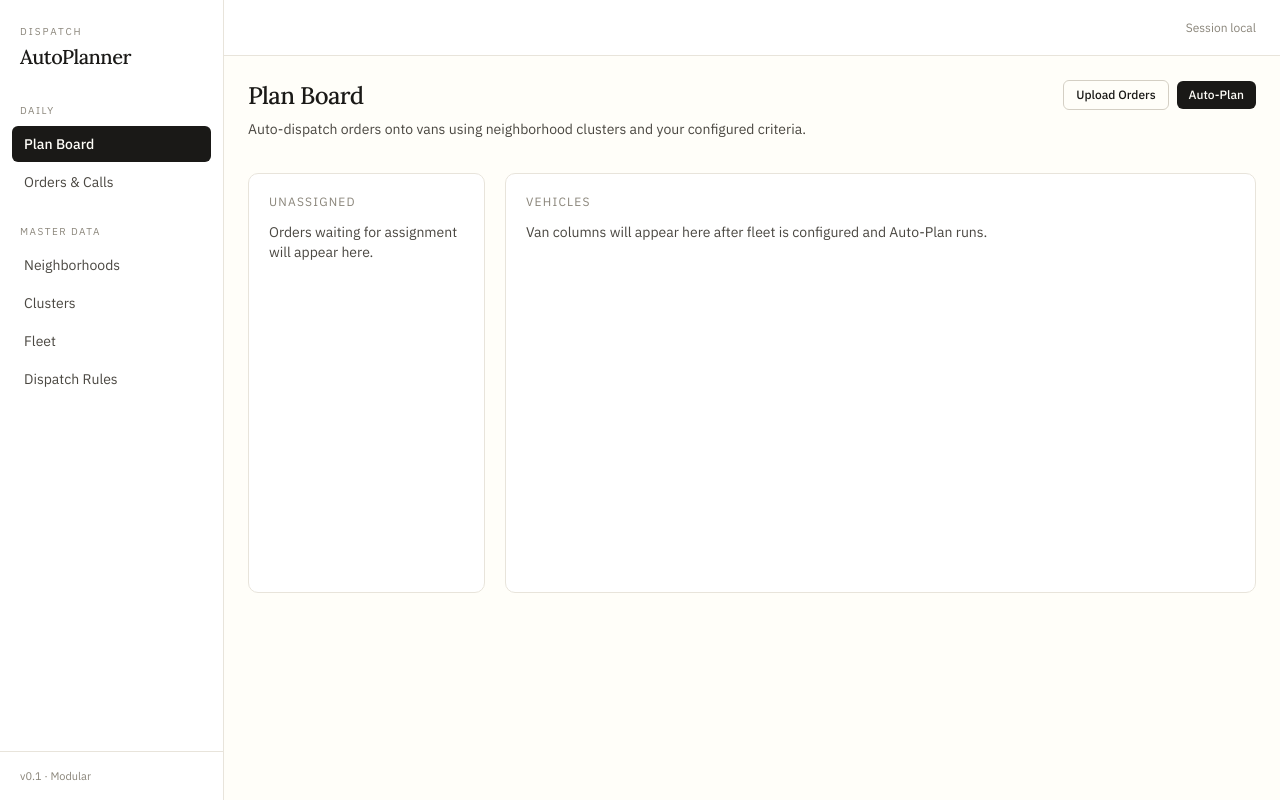
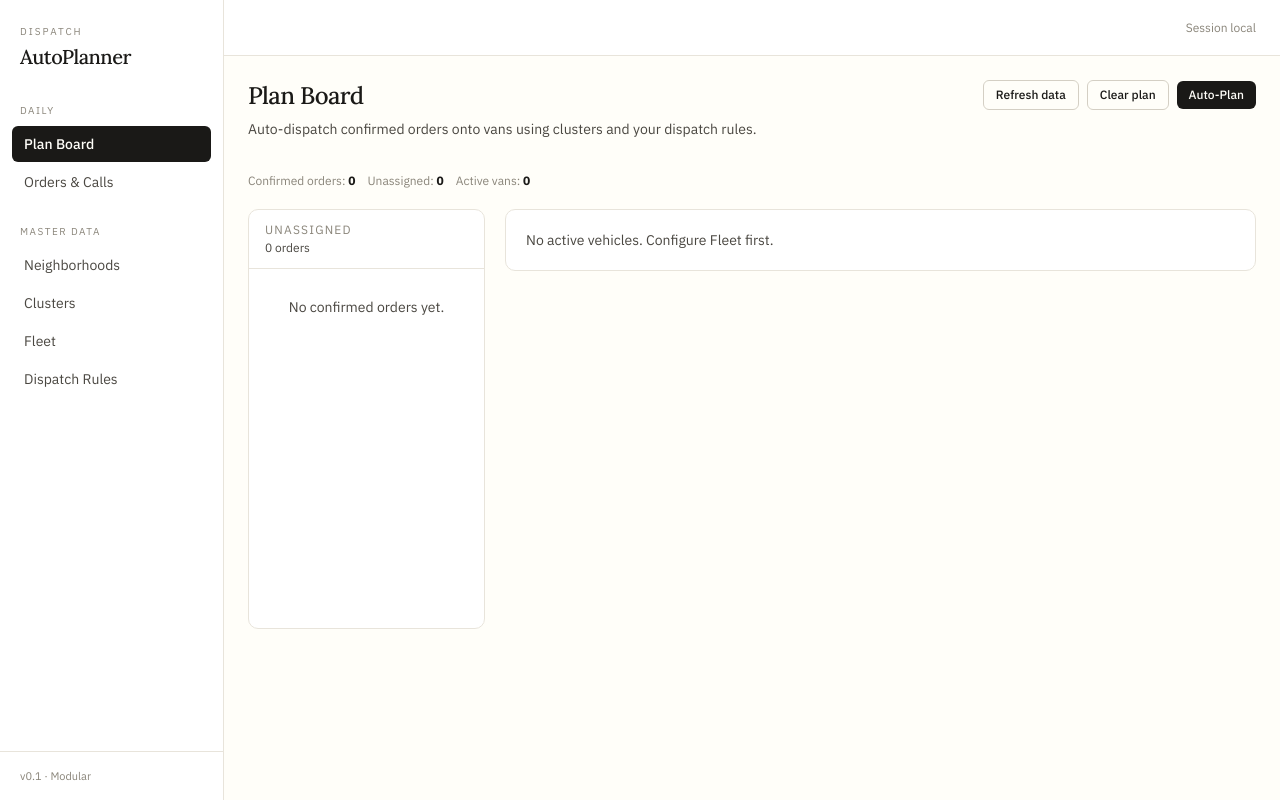
Before and after one commit to selbarinssi/autoplanner, a Next.js app: page /plan in a window 1280 px wide. Built offline with nearby package versions, Linux system fonts and the light colour scheme.

Commit message:
Update page.tsx

```diff
--- a/src/app/(app)/plan/page.tsx
+++ b/src/app/(app)/plan/page.tsx
@@ -1,40 +1,297 @@
+'use client';
+
+import { useEffect, useMemo, useState } from 'react';
+import type { Order, Vehicle } from '@/domain/types';
+import { autoAssign } from '@/domain/assignment/autoAssign';
+import type { VehicleState } from '@/domain/assignment/createVehicleState';
+import { getOrders, replaceOrders } from '@/lib/repositories/orders';
+import { getVehicles } from '@/lib/repositories/vehicles';
+import { getNeighborhoods } from '@/lib/repositories/neighborhoods';
+import { getClusters } from '@/lib/repositories/clusters';
+import { getDispatchConfig } from '@/lib/repositories/dispatchConfig';
 import { PageHeader } from '@/components/ui/PageHeader';
 import { Button } from '@/components/ui/Button';
 import { Card } from '@/components/ui/Card';
 
+/** Default TRS service names until Rules config exposes them */
+const DEFAULT_TRS_SERVICES = [
+  'TRS',
+  'Click & Collect',
+  'C&C',
+  'Click and Collect',
+];
+
 export default function PlanPage() {
+  const [orders, setOrders] = useState<Order[]>([]);
+  const [vehicles, setVehicles] = useState<Vehicle[]>([]);
+  const [vehicleStates, setVehicleStates] = useState<
+    Record<string, VehicleState>
+  >({});
+  const [unassignedNeighborhoodIds, setUnassignedNeighborhoodIds] = useState<
+    string[]
+  >([]);
+  const [message, setMessage] = useState<string | null>(null);
+  const [ran, setRan] = useState(false);
+
+  function reloadMaster() {
+    setOrders(getOrders());
+    setVehicles(getVehicles());
+  }
+
+  useEffect(() => {
+    reloadMaster();
+  }, []);
+
+  const activeVehicles = useMemo(
+    () => vehicles.filter((v) => !v.isDown),
+    [vehicles]
+  );
+
+  const confirmedOrders = useMemo(
+    () => orders.filter((o) => o.status === 'confirmed'),
+    [orders]
+  );
+
+  const unassignedOrders = useMemo(
+    () => confirmedOrders.filter((o) => !o.assignedTo),
+    [confirmedOrders]
+  );
+
+  function ordersForVehicle(vehicleId: string): Order[] {
+    return confirmedOrders.filter((o) => o.assignedTo === vehicleId);
+  }
+
+  function runAutoPlan() {
+    setMessage(null);
+
+    const neighborhoods = getNeighborhoods();
+    const clusters = getClusters();
+    const config = getDispatchConfig();
+    const fleet = getVehicles();
+    const currentOrders = getOrders();
+
+    const confirmed = currentOrders.filter((o) => o.status === 'confirmed');
+
+    if (confirmed.length === 0) {
+      setMessage('No confirmed orders. Import orders and set status to Confirmed first.');
+      return;
+    }
+    if (fleet.filter((v) => !v.isDown).length === 0) {
+      setMessage('No active vehicles. Add vans in Fleet and make sure they are not marked DOWN.');
+      return;
+    }
+    if (neighborhoods.length === 0) {
+      setMessage('No neighborhoods configured. Add them under Config → Neighborhoods.');
+      return;
+    }
+
+    // Reset assignment on confirmed orders before running
+    const reset = currentOrders.map((o) =>
+      o.status === 'confirmed' ? { ...o, assignedTo: null } : o
+    );
+
+    const result = autoAssign(
+      reset.filter((o) => o.status === 'confirmed'),
+      fleet,
+      neighborhoods,
+      clusters,
+      config,
+      DEFAULT_TRS_SERVICES
+    );
+
+    // Merge assigned confirmed orders back into full list
+    const byId = new Map(result.orders.map((o) => [o.id, o]));
+    const merged = reset.map((o) => {
+      const updated = byId.get(o.id);
+      return updated ? updated : o;
+    });
+
+    replaceOrders(merged);
+    setOrders(merged);
+    setVehicleStates(result.vehicleStates);
+    setUnassignedNeighborhoodIds(result.unassignedNeighborhoodIds);
+    setRan(true);
+
+    const assignedCount = result.orders.filter((o) => o.assignedTo).length;
+    const unassignedCount = result.orders.length - assignedCount;
+    setMessage(
+      `Auto-Plan done: ${assignedCount} assigned, ${unassignedCount} unassigned` +
+        (result.unassignedNeighborhoodIds.length
+          ? ` · ${result.unassignedNeighborhoodIds.length} neighborhood(s) could not be placed`
+          : '')
+    );
+  }
+
+  function clearAssignments() {
+    if (!confirm('Clear all vehicle assignments on confirmed orders?')) return;
+    const next = getOrders().map((o) =>
+      o.status === 'confirmed' ? { ...o, assignedTo: null } : o
+    );
+    replaceOrders(next);
+    setOrders(next);
+    setVehicleStates({});
+    setUnassignedNeighborhoodIds([]);
+    setRan(false);
+    setMessage('Assignments cleared.');
+  }
+
   return (
     <>
       <PageHeader
         title="Plan Board"
-        description="Auto-dispatch orders onto vans using neighborhood clusters and your configured criteria."
+        description="Auto-dispatch confirmed orders onto vans using clusters and your dispatch rules."
         actions={
           <>
-            <Button variant="secondary" size="sm">Upload Orders</Button>
-            <Button size="sm">Auto-Plan</Button>
+            <Button variant="secondary" size="sm" onClick={reloadMaster}>
+              Refresh data
+            </Button>
+            <Button variant="secondary" size="sm" onClick={clearAssignments}>
+              Clear plan
+            </Button>
+            <Button size="sm" onClick={runAutoPlan}>
+              Auto-Plan
+            </Button>
           </>
         }
       />
 
+      {message && (
+        <Card className="mb-5">
+          <p className="text-sm">{message}</p>
+        </Card>
+      )}
+
+      {/* Summary strip */}
+      <div className="flex flex-wrap gap-3 mb-5 text-xs text-[var(--text-muted)]">
+        <span>
+          Confirmed orders:{' '}
+          <strong className="text-[var(--text)]">{confirmedOrders.length}</strong>
+        </span>
+        <span>
+          Unassigned:{' '}
+          <strong className="text-[var(--text)]">{unassignedOrders.length}</strong>
+        </span>
+        <span>
+          Active vans:{' '}
+          <strong className="text-[var(--text)]">{activeVehicles.length}</strong>
+        </span>
+        {ran && unassignedNeighborhoodIds.length > 0 && (
+          <span>
+            Unplaced areas:{' '}
+            <strong className="text-[var(--text)]">
+              {unassignedNeighborhoodIds.join(', ')}
+            </strong>
+          </span>
+        )}
+      </div>
+
       <div className="grid grid-cols-12 gap-5">
-        <Card className="col-span-3 min-h-[420px]">
-          <p className="text-xs tracking-widest uppercase text-[var(--text-muted)] mb-3">
+        {/* Unassigned */}
+        <Card className="col-span-12 lg:col-span-3 min-h-[420px]" padding={false}>
+          <div className="px-4 py-3 border-b border-[var(--border)]">
+            <p className="text-xs tracking-widest uppercase text-[var(--text-muted)]">
               Unassigned
             </p>
+            <p className="text-xs text-[var(--text-secondary)] mt-0.5">
+              {unassignedOrders.length} order
+              {unassignedOrders.length !== 1 ? 's' : ''}
+            </p>
+          </div>
+          <div className="p-3 space-y-2 max-h-[560px] overflow-y-auto">
+            {unassignedOrders.length === 0 ? (
+              <p className="text-sm text-[var(--text-secondary)] px-1 py-4 text-center">
+                {confirmedOrders.length === 0
+                  ? 'No confirmed orders yet.'
+                  : 'All confirmed orders are assigned.'}
+              </p>
+            ) : (
+              unassignedOrders.map((o) => (
+                <OrderChip key={o.id} order={o} />
+              ))
+            )}
+          </div>
+        </Card>
+
+        {/* Vehicle columns */}
+        <div className="col-span-12 lg:col-span-9 min-h-[420px]">
+          {activeVehicles.length === 0 ? (
+            <Card>
               <p className="text-sm text-[var(--text-secondary)]">
-            Orders waiting for assignment will appear here.
+                No active vehicles. Configure Fleet first.
               </p>
             </Card>
+          ) : (
+            <div className="grid grid-cols-1 sm:grid-cols-2 xl:grid-cols-3 gap-4">
+              {activeVehicles.map((v) => {
+                const list = ordersForVehicle(v.id);
+                const state = vehicleStates[v.id];
+                const vol = state?.currentVolume ?? list.reduce((s, o) => s + o.volume, 0);
+                const pts = state?.currentPoints ?? 0;
 
-        <Card className="col-span-9 min-h-[420px]">
-          <p className="text-xs tracking-widest uppercase text-[var(--text-muted)] mb-3">
-            Vehicles
+                return (
+                  <Card key={v.id} padding={false} className="flex flex-col min-h-[280px]">
+                    <div className="px-4 py-3 border-b border-[var(--border)]">
+                      <div className="flex items-center justify-between gap-2">
+                        <h3 className="font-serif text-base font-medium">
+                          {v.type}
+                          {v.primaryNeighborhood
+                            ? ` · ${v.primaryNeighborhood}`
+                            : ''}
+                        </h3>
+                        <span className="text-[10px] uppercase tracking-wider text-[var(--text-muted)]">
+                          {v.city}
+                        </span>
+                      </div>
+                      <p className="text-xs text-[var(--text-muted)] mt-1">
+                        {list.length} order{list.length !== 1 ? 's' : ''}
+                        {' · '}
+                        {vol.toFixed(1)} / {v.capacity} m³
+                        {pts > 0 ? ` · ${pts.toFixed(1)} pts` : ''}
                       </p>
-          <p className="text-sm text-[var(--text-secondary)]">
-            Van columns will appear here after fleet is configured and Auto-Plan runs.
+                      {/* Capacity bar */}
+                      <div className="mt-2 h-1.5 rounded-full bg-[var(--bg-muted)] overflow-hidden">
+                        <div
+                          className="h-full bg-[var(--text)] transition-all"
+                          style={{
+                            width: `${Math.min(100, (vol / Math.max(v.capacity, 0.01)) * 100)}%`,
+                          }}
+                        />
+                      </div>
+                    </div>
+                    <div className="p-3 space-y-2 flex-1 max-h-[400px] overflow-y-auto">
+                      {list.length === 0 ? (
+                        <p className="text-xs text-[var(--text-muted)] text-center py-6">
+                          Empty — run Auto-Plan
                         </p>
+                      ) : (
+                        list.map((o) => <OrderChip key={o.id} order={o} />)
+                      )}
+                    </div>
                   </Card>
+                );
+              })}
+            </div>
+          )}
+        </div>
       </div>
     </>
   );
 }
+
+function OrderChip({ order }: { order: Order }) {
+  return (
+    <div className="px-3 py-2 rounded-[var(--radius-sm)] border border-[var(--border)] bg-[var(--bg)] text-sm">
+      <div className="font-medium truncate">
+        {order.custName || order.id}
+      </div>
+      <div className="text-xs text-[var(--text-muted)] mt-0.5 flex flex-wrap gap-x-2">
+        <span>{order.neighborhood || '—'}</span>
+        {order.volume > 0 && <span>{order.volume} m³</span>}
+        {order.timeSlot && <span>{order.timeSlot}</span>}
+        {order.hasAssembly && (
+          <span className="uppercase tracking-wider">DA</span>
+        )}
+      </div>
+    </div>
+  );
+}
```
Lines whose indentation alone changed are shown as unchanged.
